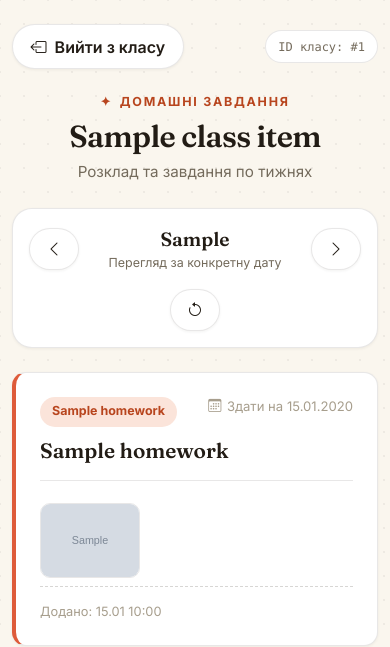
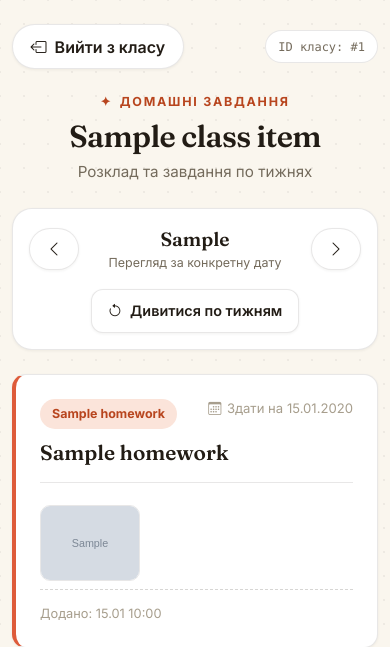
Before and after one commit to MrNarrow17/Homeworky-Web, a Python web app: template app/templates/classes/class_details.html in a window 390 px wide. Shown: the top 647 px of the page. Run offline with Jinja, Linux system fonts and the light colour scheme; the template is opened without the code that fills it: most values are stand-ins (such as "Sample title", 1, 10 or a date in 2020); grey boxes marked "Sample" are stand-in pictures; some libraries are stand-ins or nearby versions.

Commit message:
Fixed 'Дивитися по тижням' button on mobile devices

```diff
--- a/app/templates/classes/partials/homework_list.html
+++ b/app/templates/classes/partials/homework_list.html
@@ -77,13 +77,13 @@
             </button>
         </div>
 
-        <div class="d-flex justify-content-center align-items-center gap-2 mt-3 flex-wrap">
-            <a href="/classes/{{ class_item.id }}/?week={{ current_week }}"
-               class="btn-ghost px-3 py-2"
-               title="До перегляду по тижнях">
+        <div class="d-flex justify-content-center mt-3">
+            <button type="button"
+                    class="date-picker-trigger"
+                    onclick="window.location.href = '/classes/{{ class_item.id }}/?week={{ current_week }}'">
                 <i class="bi bi-arrow-counterclockwise"></i>
-                <span class="d-none d-sm-inline">Дивитися по тижням</span>
-            </a>
+                <span>Дивитися по тижням</span>
+            </button>
         </div>
     {% else %}
         <div class="d-flex align-items-center justify-content-between gap-2 flex-wrap">
```
